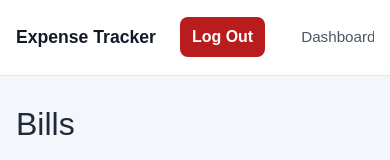
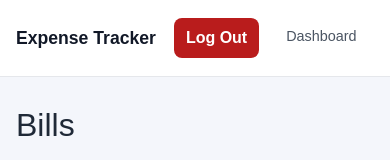
Before and after one commit to Massoud786/expense-tracker, a Next.js app: page /bills in a window 390 px wide. Shown: the top 160 px of the page. Built offline with nearby package versions, Linux system fonts and the light colour scheme; no server answers; the database is empty.

Commit message:
Improve responsive navigation layout

```diff
--- a/components/Navigation.module.css
+++ b/components/Navigation.module.css
@@ -1,8 +1,8 @@
 /* ------------------------------------------------------------
-   Navigation Styles
+Navigation Styles
 
-   Styles the application brand, navigation links, active page,
-   logout button, and responsive mobile layout.
+Styles the application brand, navigation links, active page,
+logout button, and responsive mobile layout.
 ------------------------------------------------------------ */
 
 .navigation {
@@ -14,13 +14,13 @@
 
 .container {
     width: 100%;
-    max-width: 1100px;
+    max-width: 1200px;
     min-height: 72px;
     margin: 0 auto;
     padding: 0 20px;
     display: flex;
     align-items: center;
-    gap: 24px;
+    gap: 18px;
 }
 
 .brand {
@@ -34,17 +34,19 @@
 .links {
     display: flex;
     align-items: center;
-    gap: 6px;
+    gap: 2px;
     flex: 1;
+    min-width: 0;
 }
 
 .link {
-    padding: 10px 12px;
+    padding: 10px 9px;
     border-radius: 8px;
     color: #4b5563;
-    font-size: 0.95rem;
+    font-size: 0.9rem;
     font-weight: 500;
     text-decoration: none;
+    white-space: nowrap;
     transition:
         color 0.2s ease,
         background-color 0.2s ease;
@@ -61,12 +63,14 @@
 }
 
 .logoutButton {
+    flex-shrink: 0;
     padding: 10px 16px;
     border: none;
     border-radius: 8px;
     background-color: #b91c1c;
     color: #ffffff;
     font-weight: 600;
+    white-space: nowrap;
     cursor: pointer;
     transition:
         background-color 0.2s ease,
@@ -84,11 +88,15 @@
 }
 
 .errorMessage {
-    max-width: 1100px;
+    max-width: 1200px;
     margin: 0 auto;
     padding: 0 20px 12px;
     color: #b91c1c;
 }
+
+/* ------------------------------------------------------------
+Responsive Navigation
+------------------------------------------------------------ */
 
 @media (max-width: 900px) {
     .container {
@@ -100,10 +108,7 @@
         order: 3;
         width: 100%;
         overflow-x: auto;
-    }
-
-    .link {
-        white-space: nowrap;
+        padding-bottom: 2px;
     }
 
     .logoutButton {
```
